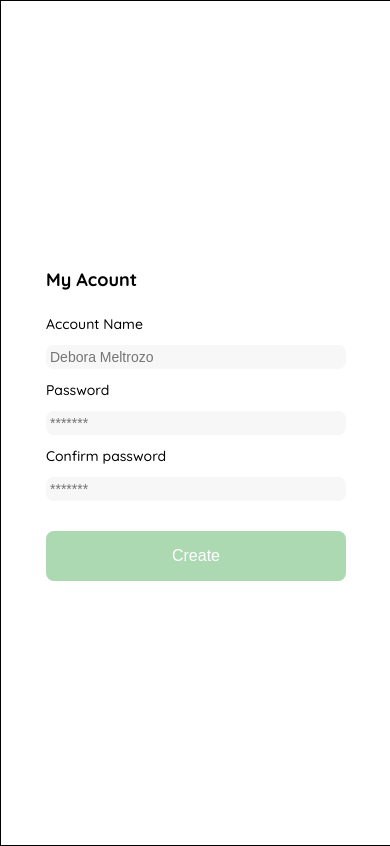
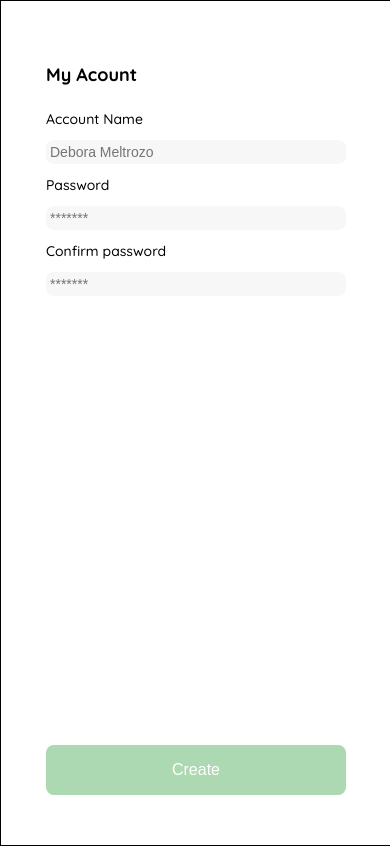
Before and after one commit to itscamperezb/Proyecto-Tienda-Online, a plain HTML site: page crearCuenta.html in a window 390 px wide. Drawn offline with Linux system fonts and the light colour scheme.

Commit message:
haciendo la pantalla responsive

```diff
--- a/crearCuenta.html
+++ b/crearCuenta.html
@@ -15,10 +15,10 @@
   <body>
     <div class="login">
       <div class="form-container">
+        <form action="/createAccount" class="form">
           <h1 class="title-crear">My Acount</h1>
-
-        <form action="/createAccount" class="form">
           <!-- el atributo for="" le indica al label cual es el input con el que va a relacionarse, por lo tanto se debe colocar el id="" con el mismo valor colocadp en el for="" del label -->
+          <div>
             <label for="accountName" class="label">Account Name</label>
             <input
               type="accountName"
@@ -41,12 +41,13 @@
               class="input input-re-enterPassword"
               placeholder="*******"
             />
+          </div>
+        </form>
         <input
           type="submit"
           value="Create"
           class="primary-button login-button"
         />
-        </form>
       </div>
     </div>
   </body>
--- a/style.css
+++ b/style.css
@@ -149,9 +149,30 @@ body {
   width: 300px;
 }
 
+.form div {
+  display: flex;
+  flex-direction: column;
+}
+
 @media (max-width: 640px) {
   .logo {
     display: block;
     margin-bottom: 20px;
   }
 }
+
+@media (max-width: 640px) {
+  .form-container {
+    display: flex;
+    flex-direction: column;
+    justify-content: space-between;
+    width: 300px;
+    height: 100%;
+  }
+  .form {
+    margin-top: 50px;
+  }
+  .primary-button {
+    margin-bottom: 50px;
+  }
+}
```
Lines whose indentation alone changed are shown as unchanged.
